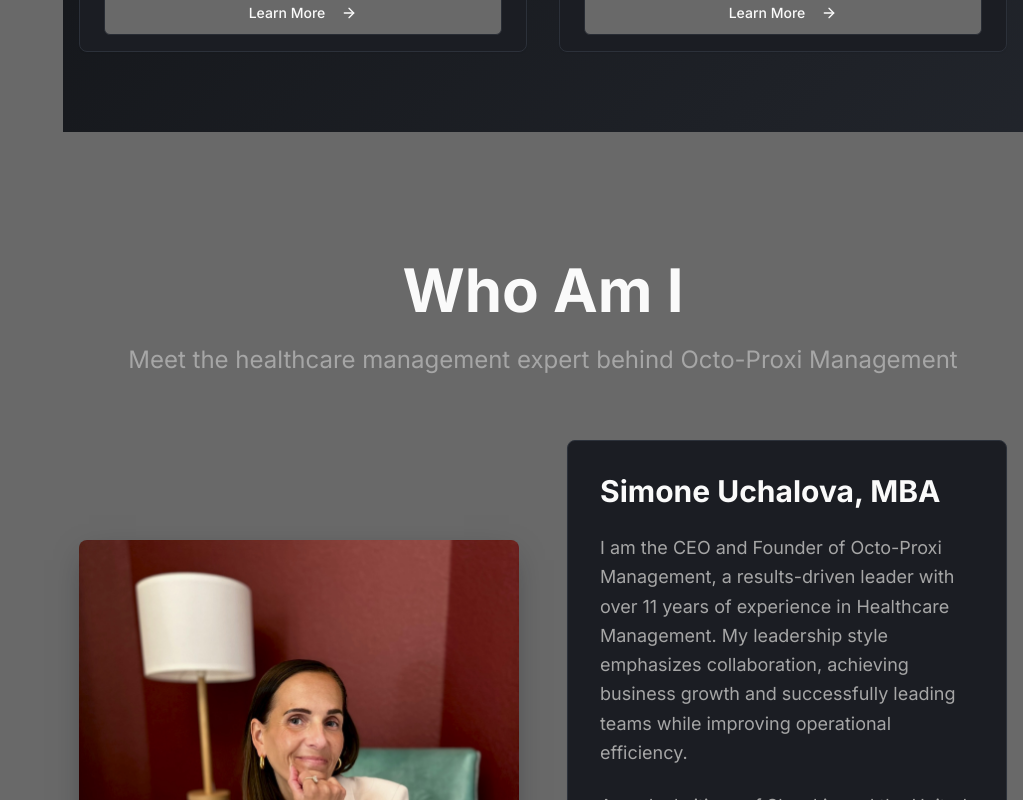
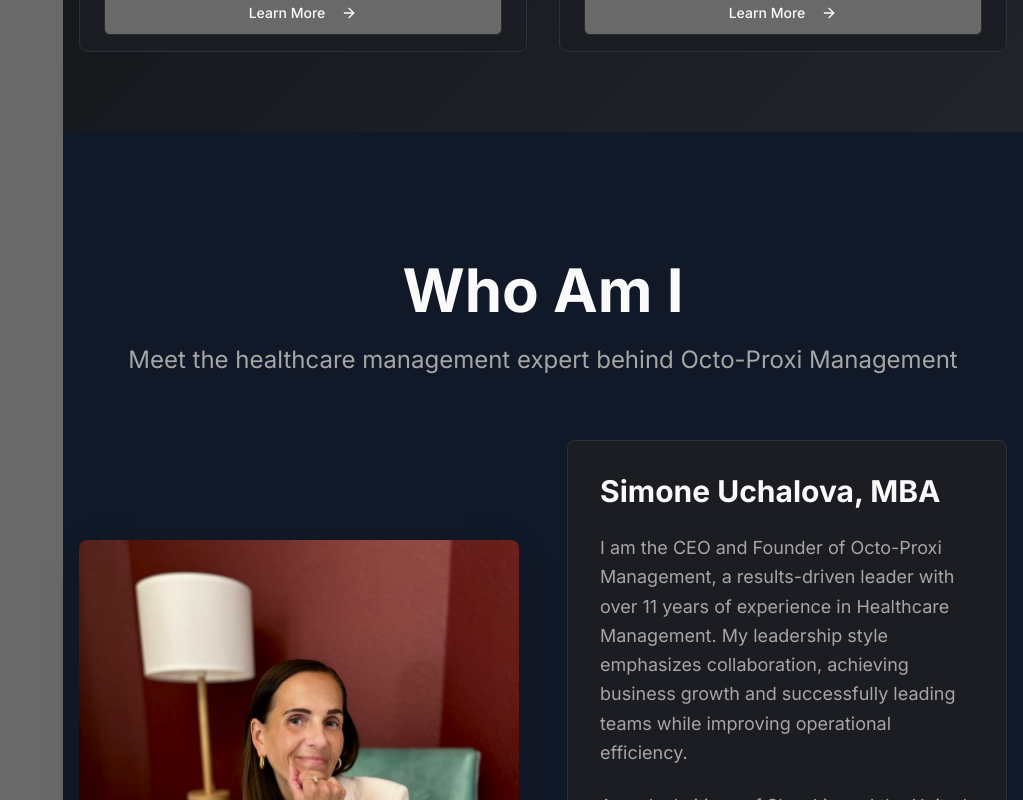
Before and after one commit to tinashe13/octo-proxi-connect, a React (Vite) app: page / in a window 1280 px wide. Shown: the part 980-1780 px from the top of the page, without its empty margins (257-1280 px from the left). Built offline with nearby package versions, Linux system fonts and the light colour scheme.

Commit message:
Change section background color
Change the background color of the specified section to dark grey.

```diff
--- a/src/components/BioSection.tsx
+++ b/src/components/BioSection.tsx
@@ -5,7 +5,7 @@ import { LinkedinIcon, Mail, Star } from 'lucide-react';
 
 export function BioSection() {
   return (
-    <section id="bio" className="py-20 lg:py-32 bg-background">
+    <section id="bio" className="py-20 lg:py-32 bg-gray-900">
       <div className="container mx-auto px-4">
         <div className="max-w-7xl mx-auto">
           <div className="text-center mb-16">
```
